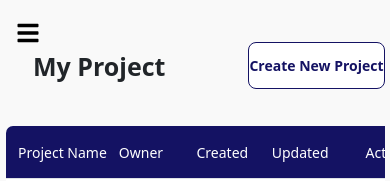
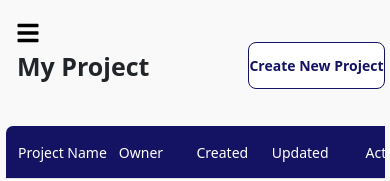
Before and after one commit to bhavuk-ui/test, a React (Create React App) app: page /Myproject in a window 390 px wide. Shown: the top 181 px of the page. Built offline with nearby package versions, Linux system fonts and the light colour scheme.

Commit message:
add a slider responsive  main

```diff
--- a/src/Component/MainContent.css
+++ b/src/Component/MainContent.css
@@ -40,6 +40,11 @@ text-decoration: none;}
         padding: 0px 5px 0px 5px;
 
     }
+    .myproject-heading h2{
+
+        padding-left: 0px;
+
+    }
 .myproject-heading{
 padding-left: 12px;
 }
```
